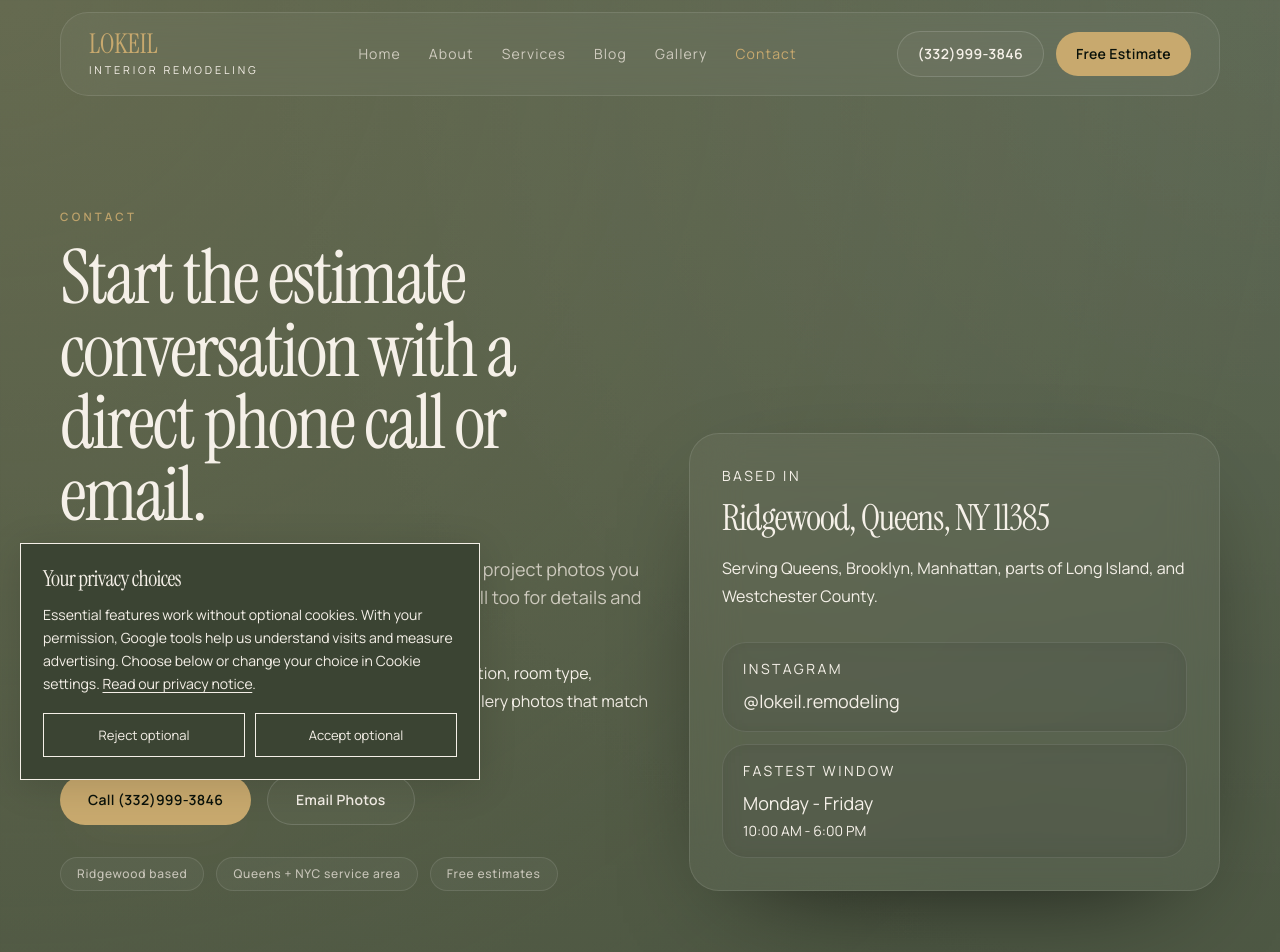
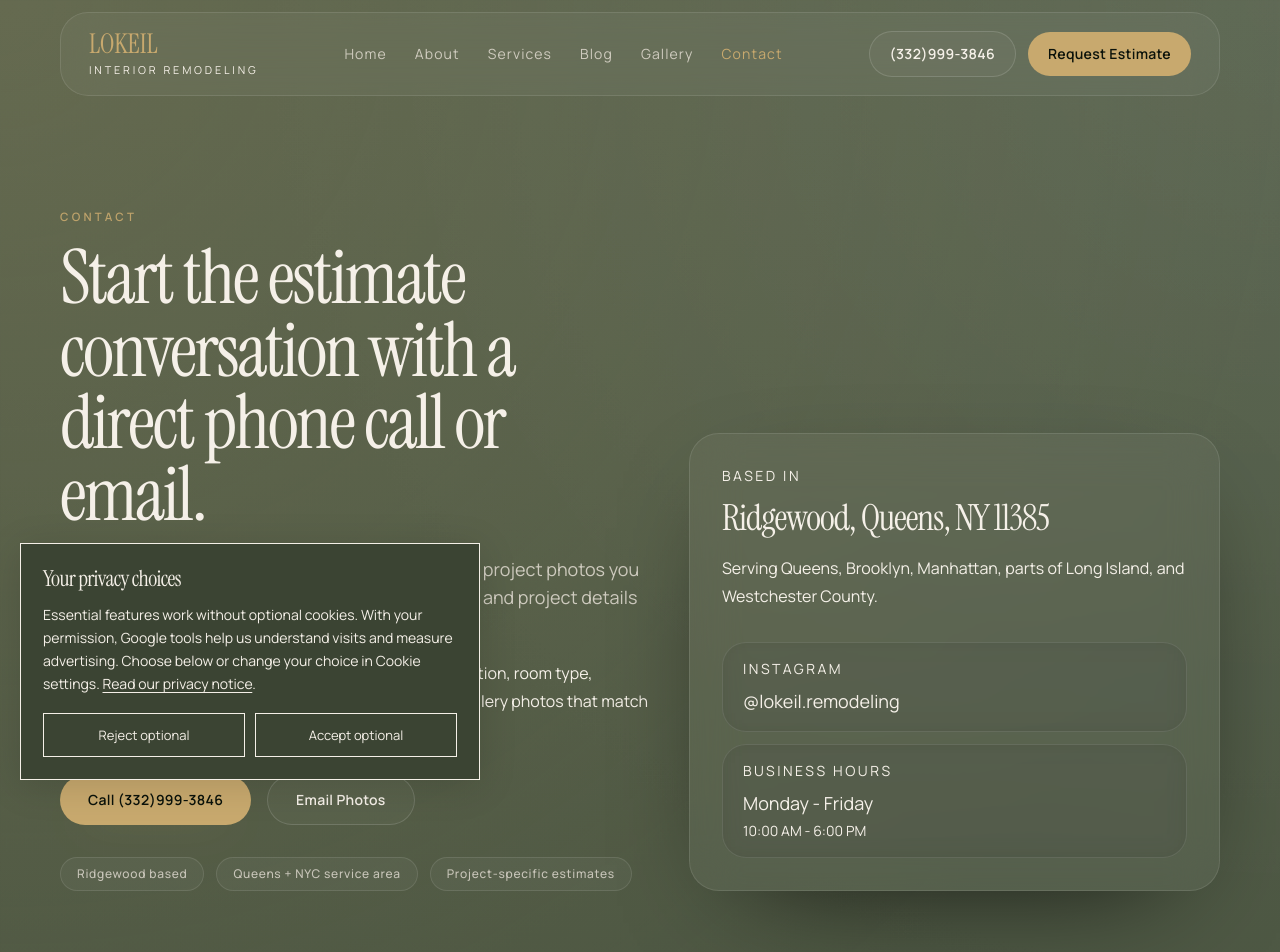
Before and after one commit to donaldlena833-cyber/lokeil-website, a Next.js app: page /contact in a window 1280 px wide. Shown: the top 952 px of the page. Built offline with nearby package versions, Linux system fonts and the light colour scheme.

Commit message:
Replace unsupported estimate claims (#11)
Use neutral estimate-request language across the site, remove unverified fastest-channel claims, preserve contact routes, and add regression coverage.

```diff
--- a/app/blog/[slug]/page.tsx
+++ b/app/blog/[slug]/page.tsx
@@ -259,7 +259,7 @@ export default async function BlogPostPage({ params }: BlogPageProps) {
                   conversation clearly.
                 </p>
                 <Link href="/contact" className="button-primary mt-5 w-full">
-                  Get Free Estimate
+                  Request an Estimate
                 </Link>
               </div>
 
--- a/app/components/Header.tsx
+++ b/app/components/Header.tsx
@@ -57,7 +57,7 @@ export default function Header() {
               {siteData.phoneDisplay}
             </a>
             <Link href="/contact" className="button-primary px-5 py-3">
-              Free Estimate
+              Request Estimate
             </Link>
           </div>
 
--- a/app/contact/page.tsx
+++ b/app/contact/page.tsx
@@ -15,7 +15,7 @@ const contactCards = [
     label: 'Phone',
     value: siteData.phoneDisplay,
     href: `tel:${siteData.phoneHref}`,
-    note: 'Best for direct estimate calls',
+    note: 'For direct estimate conversations',
   },
   {
     label: 'Email',
@@ -42,8 +42,8 @@ export default function Contact() {
               Start the estimate conversation with a direct phone call or email.
             </h1>
             <p className="lead mt-6">
-              Reach out with the room, the rough scope, and any project photos you have. Phone is
-              the fastest path, but email works well too for details and references.
+              Reach out with the room, the rough scope, and any project photos you have. Call for
+              a direct conversation, or email photos and project details for review.
             </p>
             <p className="mt-5 max-w-2xl text-base leading-7 text-olive-100/72">
               The most useful first message includes the property location, room type, whether the
@@ -68,7 +68,7 @@ export default function Contact() {
                 Queens + NYC service area
               </span>
               <span className="chip normal-case tracking-[0.06em] text-olive-100/82">
-                Free estimates
+                Project-specific estimates
               </span>
             </div>
           </div>
@@ -91,7 +91,7 @@ export default function Contact() {
                 <p className="mt-2 text-lg text-olive-50">{siteData.instagramHandle}<span className="sr-only">, opens in a new tab</span></p>
               </a>
               <div className="soft-surface px-5 py-4">
-                <p className="text-sm uppercase tracking-[0.18em] text-accent/82">Fastest window</p>
+                <p className="text-sm uppercase tracking-[0.18em] text-accent/82">Business hours</p>
                 <p className="mt-2 text-lg text-olive-50">{siteData.hours[0].label}</p>
                 <p className="mt-1 text-sm text-olive-100/72">{siteData.hours[0].value}</p>
               </div>
@@ -202,11 +202,11 @@ export default function Contact() {
           <div className="surface overflow-hidden px-6 py-10 sm:px-10 lg:px-12 lg:py-12">
             <div className="grid gap-8 lg:grid-cols-[1fr_auto] lg:items-end">
               <div data-reveal="fade-up">
-                <p className="eyebrow">Free estimate</p>
+                <p className="eyebrow">Estimate request</p>
                 <h2 className="section-title mt-4">Call now or send the project by email.</h2>
                 <p className="lead mt-6">
-                  {siteData.phoneDisplay} is the fastest path. If email is easier, send photos,
-                  room dimensions, or a short description to {siteData.email}.
+                  Call {siteData.phoneDisplay} for a direct conversation, or send photos,
+                  room dimensions, and a short description to {siteData.email}.
                 </p>
               </div>
 
--- a/app/opengraph-image.tsx
+++ b/app/opengraph-image.tsx
@@ -121,7 +121,7 @@ export default function OpenGraphImage() {
               }}
             >
               <div style={{ fontSize: 24, color: '#c8a96e', textTransform: 'uppercase' }}>
-                Free estimate
+                Request estimate
               </div>
               <div style={{ fontSize: 38 }}>{siteData.phoneDisplay}</div>
             </div>
--- a/app/page.tsx
+++ b/app/page.tsx
@@ -52,7 +52,7 @@ export default function Home() {
                 View Our Work
               </Link>
               <Link href="/contact" className="button-secondary">
-                Get Free Estimate
+                Request an Estimate
               </Link>
             </div>
 
@@ -261,7 +261,7 @@ export default function Home() {
                 Ready to talk through your space?
               </p>
               <p className="mt-3 text-base leading-7 text-olive-100/72">
-                Call {siteData.phoneDisplay} or email {siteData.email} for a free estimate.
+                Call {siteData.phoneDisplay} or email {siteData.email} to discuss an estimate.
               </p>
             </div>
           </div>
```
Also changed, not shown: 1 other file (tests, documents, lock files or other folders).
